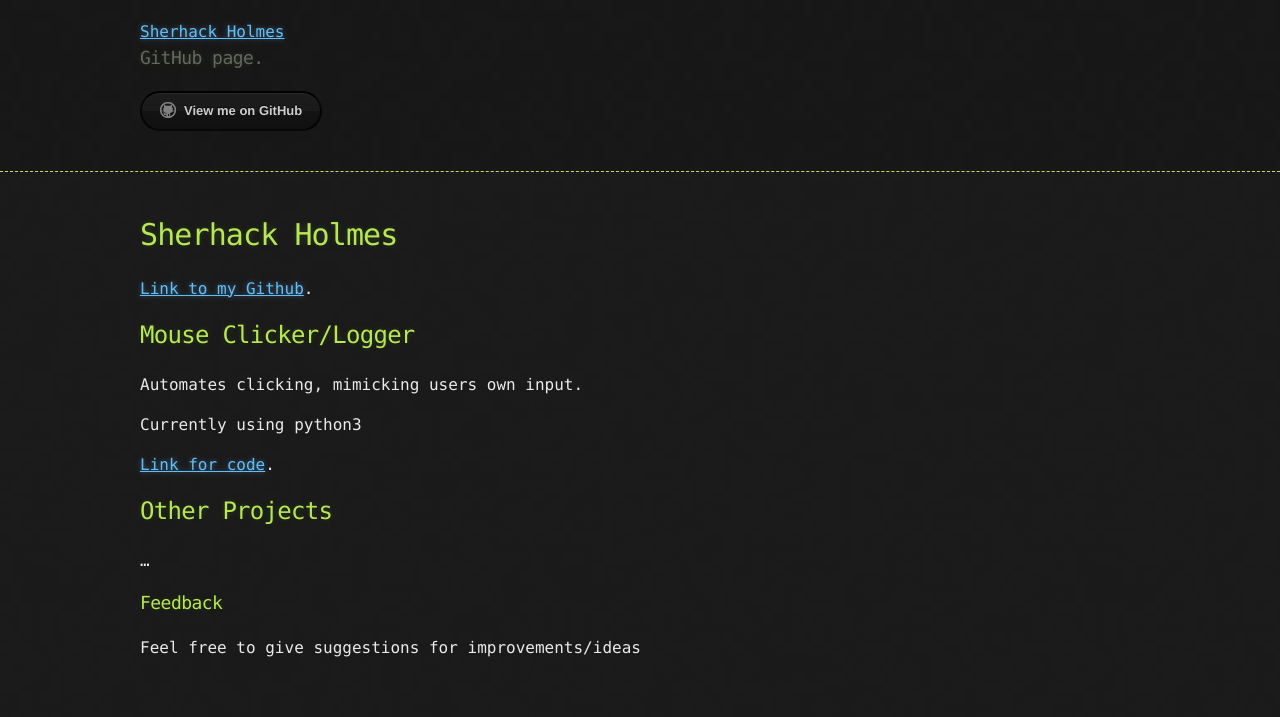
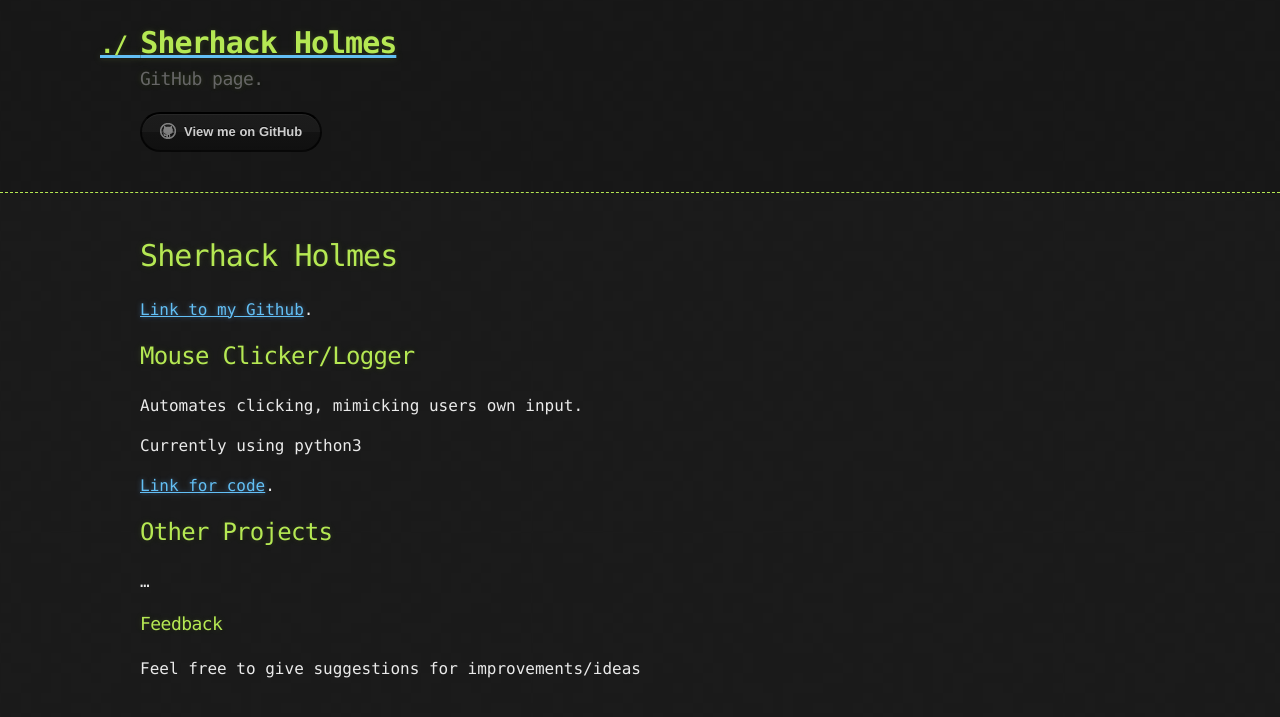
Before and after one commit to sherhack/sherhack.github.io, a Jekyll site: the page built from index.md, in a window 1280 px wide. Shown: the top 717 px of the page. Built offline with Jekyll 4.4.1, drawn with Linux system fonts in a browser that asks for light colours; our own code applies the rules of GitHub Pages for plain Markdown files.

Commit message:
Update default.html

```diff
--- a/_layouts/default.html
+++ b/_layouts/default.html
@@ -14,7 +14,7 @@
     <header>
       <div class="container">
         <a href="{{ site.github }}">
-          {{ site.title }}
+          <h1>{{ site.title }}</h1>
         </a>
         <h2>{{ site.description }}</h2>
 
```
